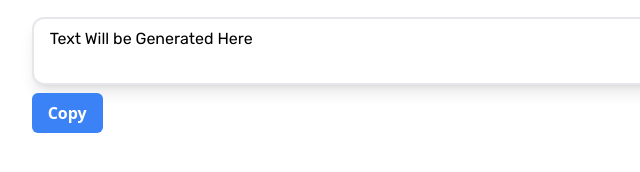
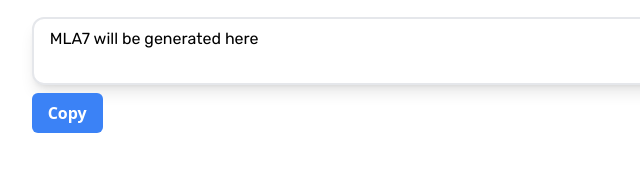
Before and after one commit to fschatbot/MLA7, a website: page index.html in a window 1280 px wide. Shown: the part 392-564 px from the top of the page, 235-875 px from the left. Drawn offline with nearby package versions, Linux system fonts and the light colour scheme; files that its build step writes are made by us from their sources.

Commit message:
Default Message Changes

```diff
--- a/index.html
+++ b/index.html
@@ -35,7 +35,7 @@
 			<button id="btn">Cite</button>
 		</div>
 		<div class="copy-container">
-			<textarea id="citation" disabled>Text Will be Generated Here</textarea>
+			<textarea id="citation" disabled>MLA7 will be generated here</textarea>
 			<button id="copy">Copy</button>
 		</div>
 		<div id="previous-citation">
```
